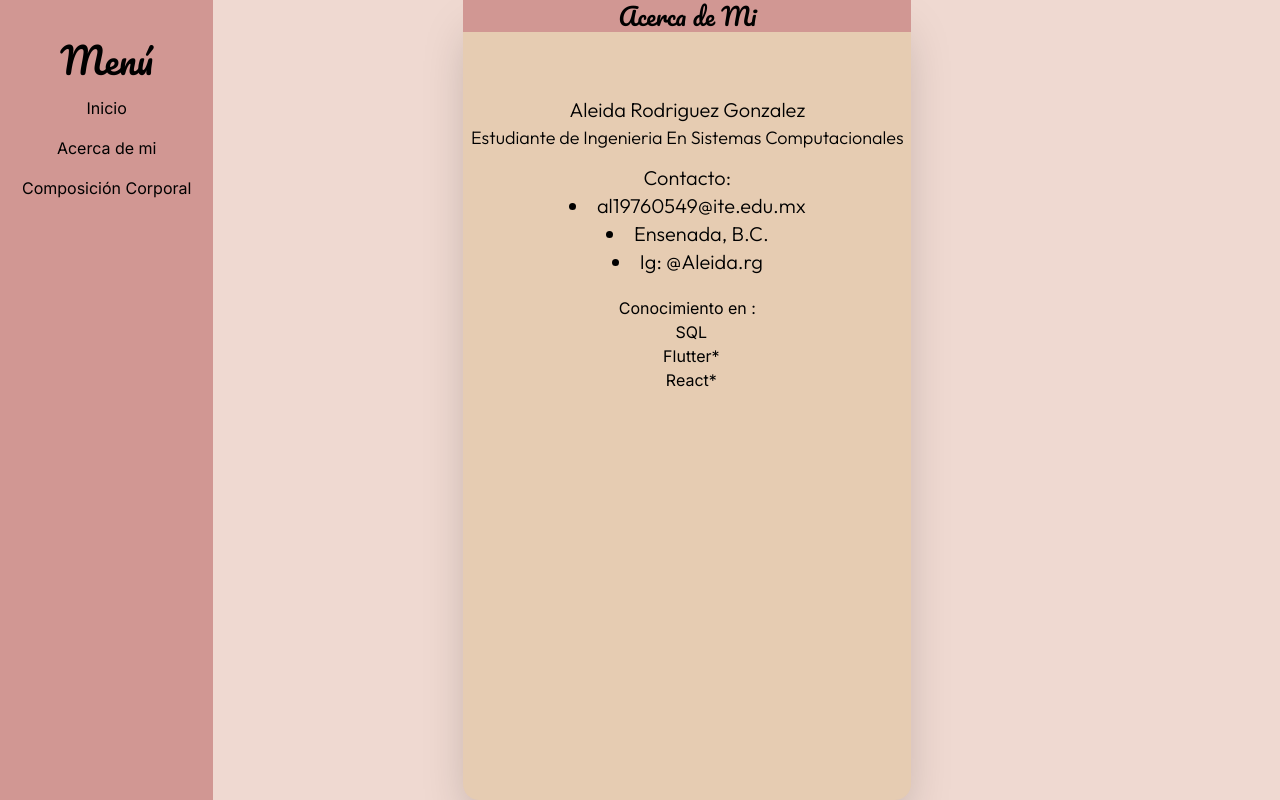
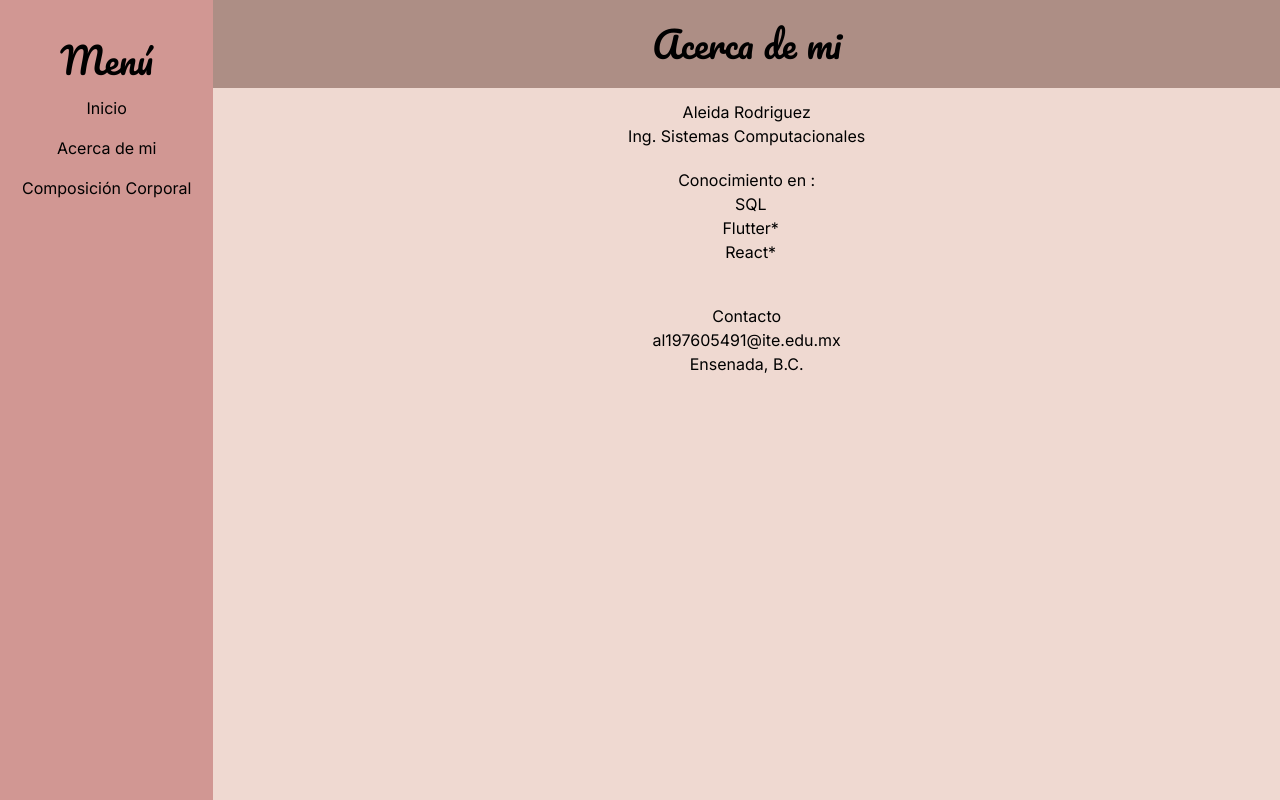
Before and after one commit to Aleidarodri/Practica-web-2, a Next.js app in the folder dashboard/: page /about in a window 1280 px wide. Built offline with nearby package versions, Linux system fonts and the light colour scheme.

Commit message:
prueba chart2

```diff
--- a/dashboard/app/about/page.jsx
+++ b/dashboard/app/about/page.jsx
@@ -1,40 +1,38 @@
-import { Noto_Serif, Outfit } from "next/font/google";
 import { Pacifico } from "next/font/google";
 
-const outfit = Outfit({ subsets: ["latin"], weight: "300" });
 const pacifico = Pacifico({ subsets: ["latin"], weight: ["400"] });
+export default (About) => {
+  //pagina Home
 
-export default (About) => {
+  //pagina informacion
   return (
-    <div className="bg-secondary h-screen w-screen">
-      <div className="h-screen  max-w-md ml-[250px] bg-fondo rounded-2xl shadow-2xl">
-        <h1
-          className={` text-center  bg-primary
-           text-2xl ${pacifico.className}`}
-        >
-          Acerca de Mi
-        </h1>
-        <h2 className={`text-center text-xl ${outfit.className} mt-16`}>
-          Aleida Rodriguez Gonzalez
-        </h2>
-        <h3 className={`text-center text-lg ${outfit.className}`}>
-          Estudiante de Ingenieria En Sistemas Computacionales
-        </h3>
-
-        <h3
-          className={`text-center text-xl ${outfit.className} pt-3 text-secundario`}
-        >
-          Contacto:
-          <li>al19760549@ite.edu.mx</li>
-          <li>Ensenada, B.C.</li>
-          <li>Ig: @Aleida.rg</li>
-        </h3>
-        <h4 className="mt-5 text-center">Conocimiento en :</h4>
-        <ul className="ml-2 text-center">
-          <li>SQL</li>
-          <li>Flutter*</li>
-          <li>React*</li>
-        </ul>
+    <div className="w-screen h-screen bg-[#EFD9D1]">
+      <div className=" bg-terciary p-6 ">
+        <div className="">
+          <h1 className={`text-center text-4xl ${pacifico.className}`}>
+            Acerca de mi
+          </h1>
+        </div>
+      </div>
+      <div className=" justify-cen text-center p-3">
+        <div className="">
+          <h1>Aleida Rodriguez</h1>
+          <h1></h1>
+          <h2>Ing. Sistemas Computacionales</h2>
+          <h3 className="mt-5">Conocimiento en :</h3>
+          <ul className="ml-2">
+            <li>SQL</li>
+            <li>Flutter*</li>
+            <li>React*</li>
+          </ul>
+          <div className="mt-10 ">
+            <h3>Contacto</h3>
+            <div className=" justify-around ">
+              <p>al197605491@ite.edu.mx</p>
+              <p>Ensenada, B.C.</p>
+            </div>
+          </div>
+        </div>
       </div>
     </div>
   );
--- a/dashboard/app/corporal/page.jsx
+++ b/dashboard/app/corporal/page.jsx
@@ -1,5 +1,5 @@
 "use client";
-import { Noto_Serif, Outfit } from "next/font/google";
+
 import { Pacifico } from "next/font/google";
 
 import React, { useState } from "react";
@@ -7,8 +7,6 @@ import { ChartComp } from "../../components/ChartComp.jsx";
 import Inputs from "../../components/inputs.jsx";
 import Table from "../../components/table.jsx";
 
-const Noto = Noto_Serif({ subsets: ["latin"], weight: "400" });
-const outfit = Outfit({ subsets: ["latin"], weight: "300" });
 const pacifico = Pacifico({ subsets: ["latin"], weight: ["400"] });
 
 export default (About) => {
@@ -126,9 +124,7 @@ export default (About) => {
           content="width=device-width, initial-scale=1.0"
         >
           <div className="text-center ">
-            <h3
-              className={`mt-3 text-center text-lg ${outfit.className} text-tertiary`}
-            >
+            <h3 className={`mt-3 text-center text-lg  text-tertiary`}>
               Género
             </h3>
             <select
@@ -143,7 +139,7 @@ export default (About) => {
               <option value="woman">Mujer</option>
             </select>
             <h3
-              className={`mt-3 text-center text-lg ${outfit.className} text-tertiary`}
+              className={`mt-3 text-center text-lg  text-tertiary`}
               name="viewport"
               content="width=device-width, initial-scale=1.0"
             >
@@ -154,9 +150,7 @@ export default (About) => {
               onChange={handleData}
               name="weight"
             />
-            <h3
-              className={`mt-3 text-center text-lg ${outfit.className} text-tertiary`}
-            >
+            <h3 className={`mt-3 text-center text-lg  text-tertiary`}>
               Altura(cm)
             </h3>
             <Inputs
@@ -164,15 +158,9 @@ export default (About) => {
               onChange={handleData}
               name="height"
             />
-            <h3
-              className={`mt-3 text-center text-lg ${outfit.className} text-tertiary`}
-            >
-              Edad
-            </h3>
+            <h3 className={`mt-3 text-center text-lg  text-tertiary`}>Edad</h3>
             <Inputs value={formData.age} onChange={handleData} name="age" />
-            <h3
-              className={`mt-3 text-center text-lg ${outfit.className} text-tertiary`}
-            >
+            <h3 className={`mt-3 text-center text-lg  text-tertiary`}>
               Biestilodeo(cm)
             </h3>
             <Inputs
@@ -183,9 +171,7 @@ export default (About) => {
           </div>
 
           <div className="text-center">
-            <h3
-              className={`mt-3 text-center text-lg ${outfit.className} text-tertiary`}
-            >
+            <h3 className={`mt-3 text-center text-lg  text-tertiary`}>
               Bicipital(cm)
             </h3>
             <Inputs
@@ -193,9 +179,7 @@ export default (About) => {
               onChange={handleData}
               name="bicipital"
             />
-            <h3
-              className={`mt-3 text-center text-lg ${outfit.className} text-tertiary`}
-            >
+            <h3 className={`mt-3 text-center text-lg  text-tertiary`}>
               Tricipital(cm)
             </h3>
             <Inputs
@@ -203,9 +187,7 @@ export default (About) => {
               onChange={handleData}
               name="tricipital"
             />
-            <h3
-              className={`mt-3 text-center text-lg ${outfit.className} text-tertiary`}
-            >
+            <h3 className={`mt-3 text-center text-lg  text-tertiary`}>
               Subescapular(cm)
             </h3>
             <Inputs
@@ -213,9 +195,7 @@ export default (About) => {
               onChange={handleData}
               name="subscapular"
             />
-            <h3
-              className={`mt-3 text-center text-lg ${outfit.className} text-tertiary`}
-            >
+            <h3 className={`mt-3 text-center text-lg  text-tertiary`}>
               Suprailiaco(cm)
             </h3>
             <Inputs
@@ -223,9 +203,7 @@ export default (About) => {
               onChange={handleData}
               name="suprailiac"
             />
-            <h3
-              className={`mt-3 text-center text-lg ${outfit.className} text-tertiary `}
-            >
+            <h3 className={`mt-3 text-center text-lg text-tertiary `}>
               Femur(cm)
             </h3>
             <Inputs value={formData.femur} onChange={handleData} name="femur" />
@@ -264,7 +242,7 @@ export default (About) => {
           {/*chart*/}
           <ChartComp porcentajes={formData} />
         </div>
-        {/*End of the chart */}
+        {/*End  the chart */}
       </form>
     </div>
   );
--- a/dashboard/components/table.jsx
+++ b/dashboard/components/table.jsx
@@ -11,7 +11,7 @@ function Table(props) {
     muscleMass,
     muscleMassKg,
   } = props;
-  // Render a table with specific styling classes
+
   return (
     <table className="text-sm text-left text-tertiary bg-[white]">
       <thead className="text-xs text-gray-700 uppercase bg-[#ff99ac] md-5">
```
